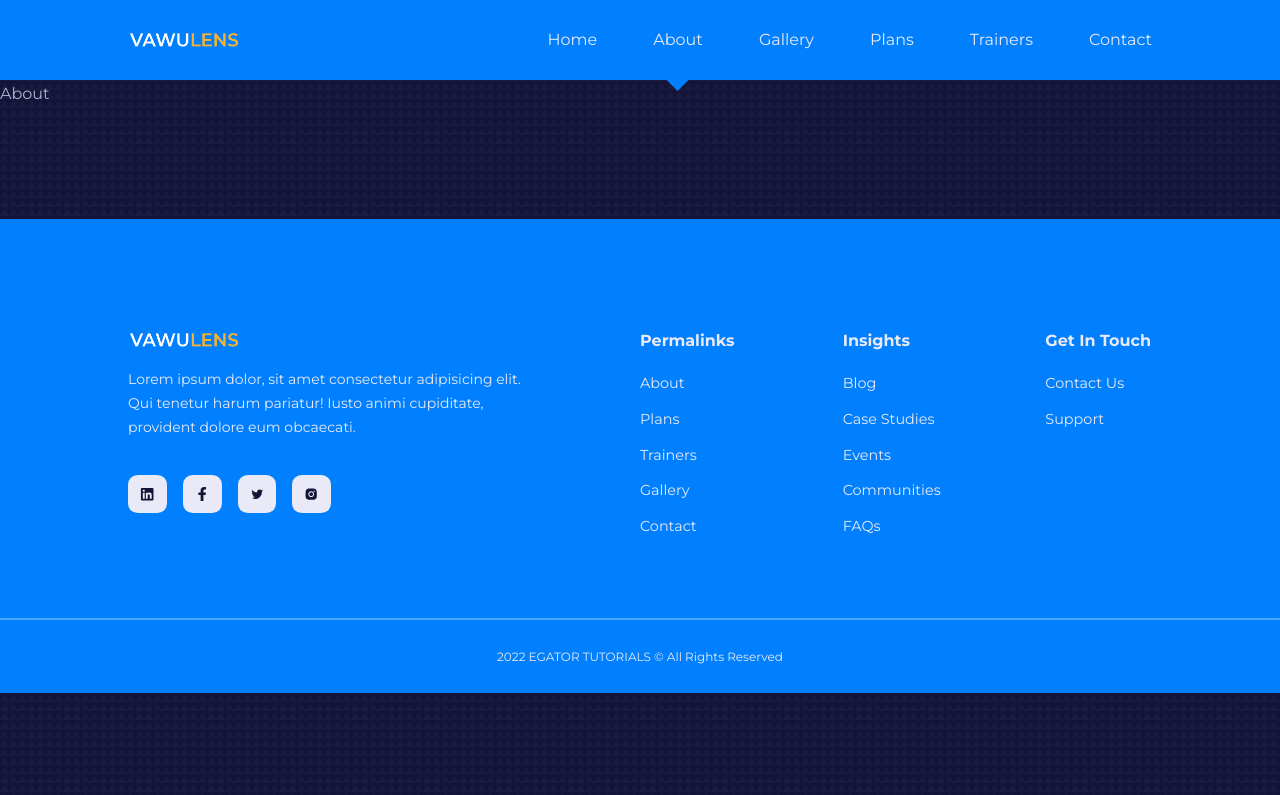
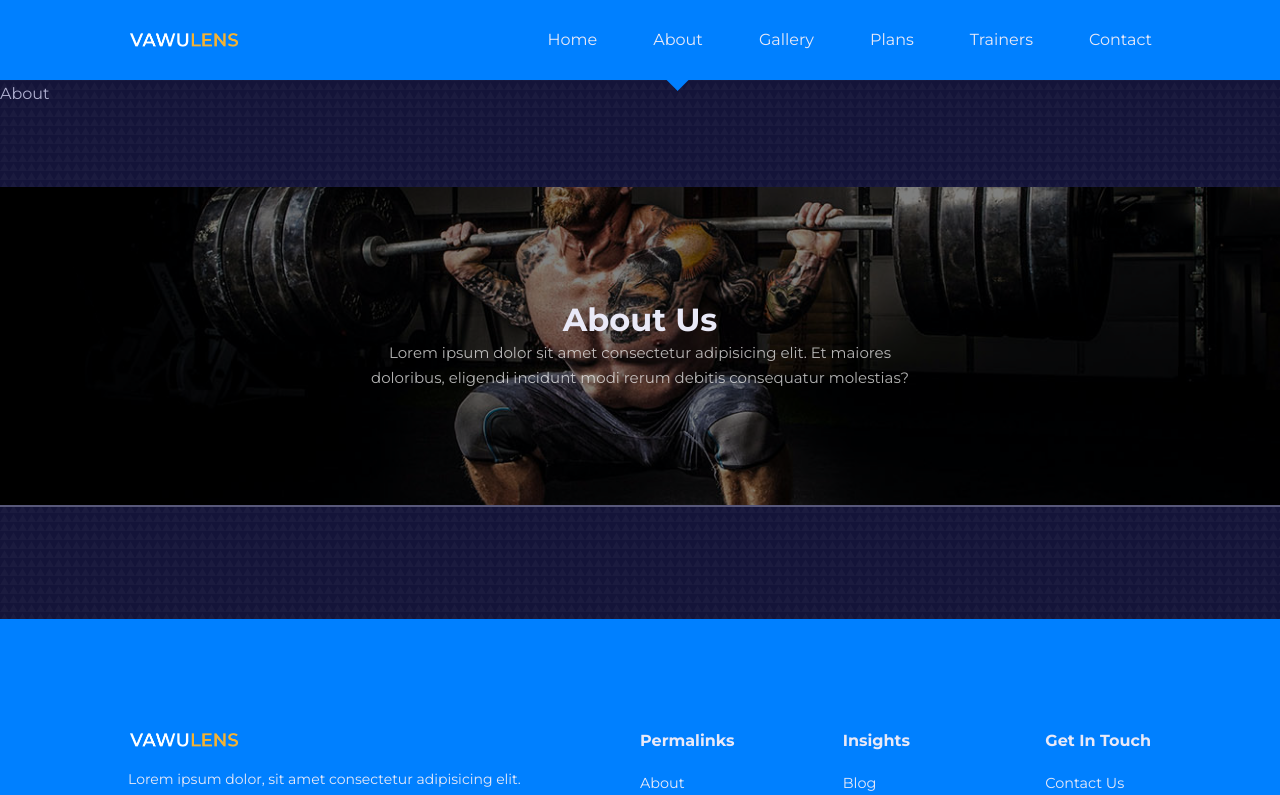
Before and after one commit to khafiz33/Portfolio2-Gym, a React (Create React App) app: page /about in a window 1280 px wide. Shown: the top 795 px of the page. Built offline with nearby package versions, Linux system fonts and the light colour scheme.

Commit message:
Trying to remove the scroll on the site's about page

```diff
--- a/src/pages/About/About.jsx
+++ b/src/pages/About/About.jsx
@@ -2,10 +2,10 @@
 import './About.css';
 // import functions
 import React from 'react';
-// // import components
-// import Header from '../../components/Header/Header';
-// // import images
-// import HeaderImage from '../../assets/images/header_bg_1.jpg';
+// import components
+import Header from '../../components/Header/Header';
+// import images
+import HeaderImage from '../../assets/images/header_bg_1.jpg';
 // import StoryImage from '../../assets/images/about1.jpg'
 // import VisionImage from '../../assets/images/about2.jpg'
 // import MissionImage from '../../assets/images/about3.jpg'
@@ -15,11 +15,11 @@ function About() {
     <>
       About
 
-      {/* <Header title="About Us" image={HeaderImage}>
+      <Header title="About Us" image={HeaderImage}>
         Lorem ipsum dolor sit amet consectetur adipisicing elit. Et maiores doloribus, eligendi incidunt modi rerum debitis consequatur molestias?
       </Header>
 
-      <section className="about__story">
+      {/* <section className="about__story">
         <div className="container about__story-container">
           <div className="about__section-image">
             <img src={StoryImage} alt="Our StoryImage" />
```
